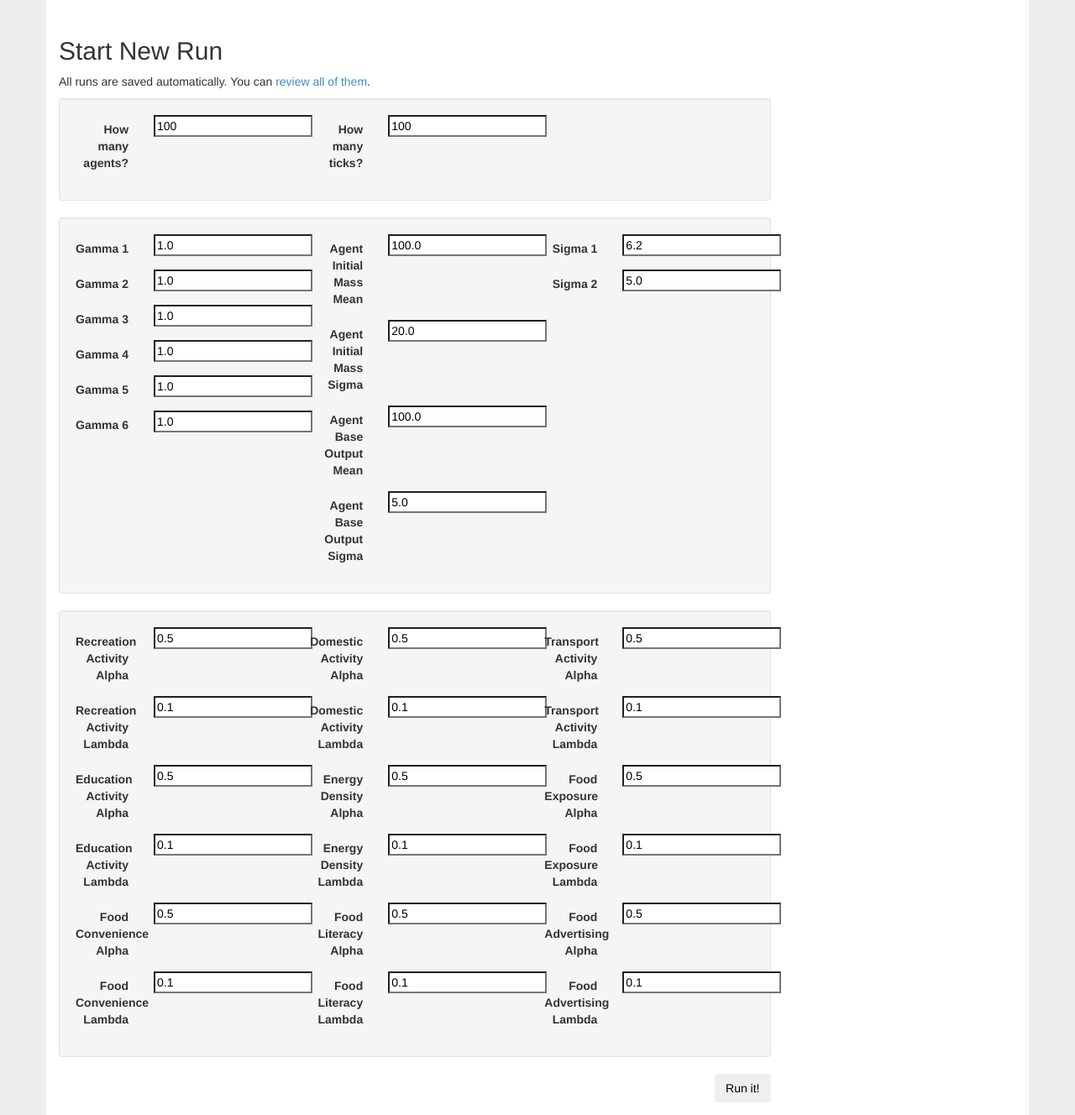
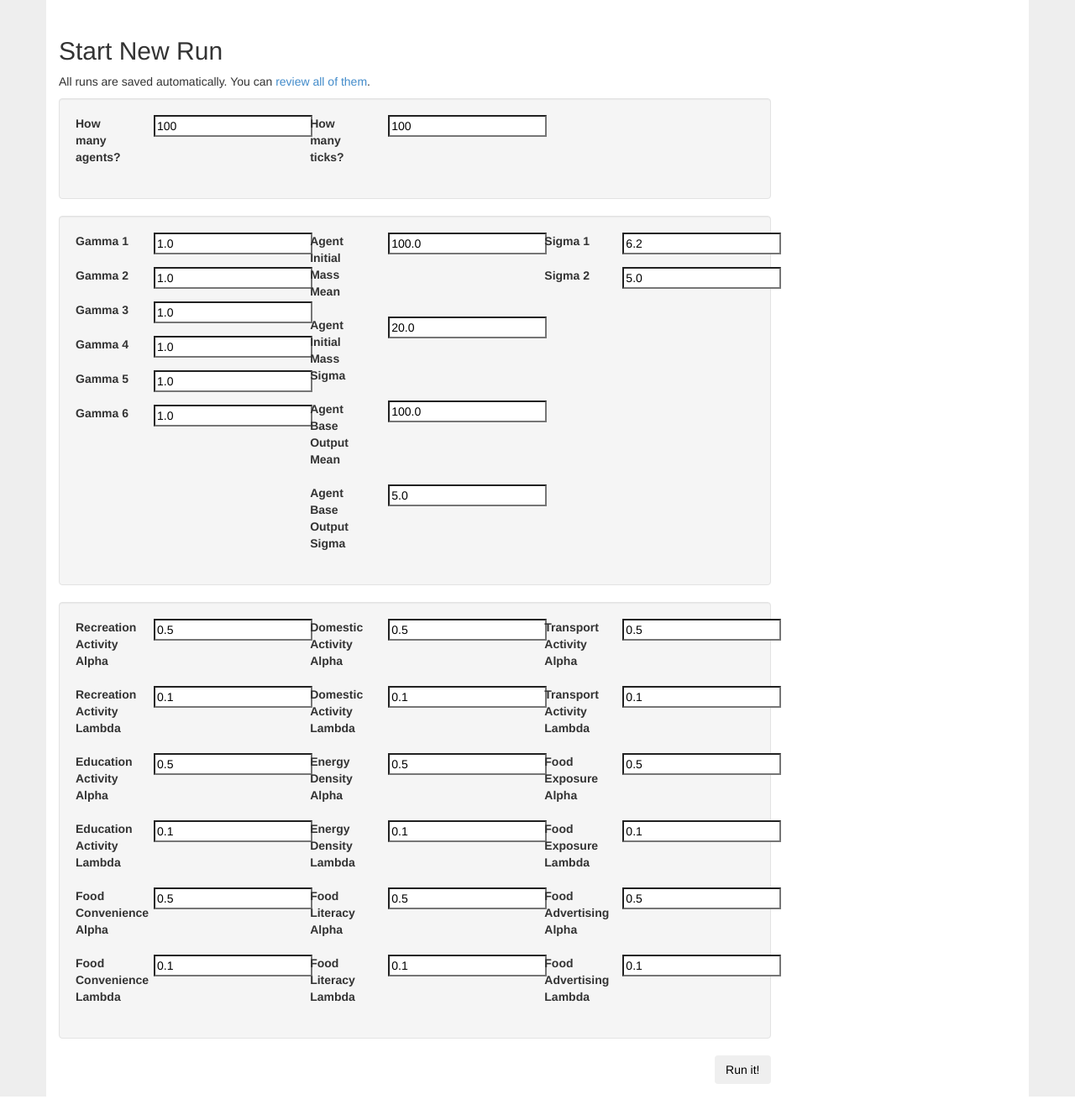
Before and after one commit to ccnmtl/capsim, a Django app: page /run/new/ in a window 1280 px wide. Shown: the part 51-1379 px from the top of the page at 84% size. After the commit the page ends 1357 px from the top, so only its background shows below. Run offline with Django 3.2, Linux system fonts and the light colour scheme; some libraries are stand-ins or nearby versions.

Commit message:
form tweaks

```diff
--- a/capsim/templates/main/index.html
+++ b/capsim/templates/main/index.html
@@ -44,26 +44,26 @@ makeGraph("div.placeholder", runData, runStdDevs);
 
 <form action="." method="post" class="form-horizontal" role="form">
 
-  {{ form.non_field_errors }}
-
+{{ form.non_field_errors }}
 
 <div class="well">
-<div class="row">
+	<div class="row">
+
 <div class="col-md-4">
 
   <div class="form-group">
 		{{ form.number_agents.errors }}
-    <label for="inputAgents" class="col-sm-4 control-label">How many agents?</label>
+    <label for="inputAgents" class="col-sm-4 ">How many agents?</label>
     <div class="col-sm-8">
 			{{ form.number_agents }}
     </div>
   </div>
+</div>
 
-</div>
 <div class="col-md-4">
   <div class="form-group">
 		{{ form.ticks.errors }}
-    <label for="inputTicks" class="col-sm-4 control-label">How many ticks?</label>
+    <label for="inputTicks" class="col-sm-4 ">How many ticks?</label>
     <div class="col-sm-8">
       {{ form.ticks }}
     </div>
@@ -75,13 +75,12 @@ makeGraph("div.placeholder", runData, runStdDevs);
 </div>
 </div>
 </div>
-
 <div class="well">
 <div class="row">
 <div class="col-md-4">
   <div class="form-group">
 		{{ form.gamma_1.errors }}
-    <label for="inputGamma1" class="col-sm-4 control-label">Gamma 1</label>
+    <label for="inputGamma1" class="col-sm-4 ">Gamma 1</label>
     <div class="col-sm-8">
       {{ form.gamma_1 }}
     </div>
@@ -90,7 +89,7 @@ makeGraph("div.placeholder", runData, runStdDevs);
 
   <div class="form-group">
 		{{ form.gamma_2.errors }}
-    <label for="inputGamma2" class="col-sm-4 control-label">Gamma 2</label>
+    <label for="inputGamma2" class="col-sm-4 ">Gamma 2</label>
     <div class="col-sm-8">
       {{ form.gamma_2 }}
     </div>
@@ -99,7 +98,7 @@ makeGraph("div.placeholder", runData, runStdDevs);
 
   <div class="form-group">
 		{{ form.gamma_3.errors }}
-    <label for="inputGamma3" class="col-sm-4 control-label">Gamma 3</label>
+    <label for="inputGamma3" class="col-sm-4 ">Gamma 3</label>
     <div class="col-sm-8">
       {{ form.gamma_3 }}
     </div>
@@ -108,7 +107,7 @@ makeGraph("div.placeholder", runData, runStdDevs);
 
   <div class="form-group">
 		{{ form.gamma_4.errors }}
-    <label for="inputGamma4" class="col-sm-4 control-label">Gamma 4</label>
+    <label for="inputGamma4" class="col-sm-4 ">Gamma 4</label>
     <div class="col-sm-8">
       {{ form.gamma_4 }}
     </div>
@@ -117,7 +116,7 @@ makeGraph("div.placeholder", runData, runStdDevs);
 
   <div class="form-group">
 		{{ form.gamma_5.errors }}
-    <label for="inputGamma5" class="col-sm-4 control-label">Gamma 5</label>
+    <label for="inputGamma5" class="col-sm-4 ">Gamma 5</label>
     <div class="col-sm-8">
       {{ form.gamma_5 }}
     </div>
@@ -125,7 +124,7 @@ makeGraph("div.placeholder", runData, runStdDevs);
 
   <div class="form-group">
 		{{ form.gamma_6.errors }}
-    <label for="inputGamma6" class="col-sm-4 control-label">Gamma 6</label>
+    <label for="inputGamma6" class="col-sm-4 ">Gamma 6</label>
     <div class="col-sm-8">
       {{ form.gamma_6 }}
     </div>
@@ -136,7 +135,7 @@ makeGraph("div.placeholder", runData, runStdDevs);
   <div class="form-group">
 		{{ form.agent_initial_mass_mean.errors }}
     <label for="inputAgentInitialMassMean" class="col-sm-4
-    control-label">Agent Initial Mass Mean</label>
+    ">Agent Initial Mass Mean</label>
     <div class="col-sm-8">
       {{ form.agent_initial_mass_mean }}
     </div>
@@ -146,7 +145,7 @@ makeGraph("div.placeholder", runData, runStdDevs);
   <div class="form-group">
 		{{ form.agent_initial_mass_sigma.errors }}
     <label for="inputAgentInitialMassSigma" class="col-sm-4
-    control-label">Agent Initial Mass Sigma</label>
+    ">Agent Initial Mass Sigma</label>
     <div class="col-sm-8">
       {{ form.agent_initial_mass_sigma }}
     </div>
@@ -155,7 +154,7 @@ makeGraph("div.placeholder", runData, runStdDevs);
   <div class="form-group">
 		{{ form.agent_base_output_mean.errors }}
     <label for="inputAgentBaseOutputMean" class="col-sm-4
-    control-label">Agent Base Output Mean</label>
+    ">Agent Base Output Mean</label>
     <div class="col-sm-8">
       {{ form.agent_base_output_mean }}
     </div>
@@ -165,7 +164,7 @@ makeGraph("div.placeholder", runData, runStdDevs);
   <div class="form-group">
 		{{ form.agent_base_output_sigma.errors }}
     <label for="inputAgentBaseOuputSigma" class="col-sm-4
-    control-label">Agent Base Output Sigma</label>
+    ">Agent Base Output Sigma</label>
     <div class="col-sm-8">
       {{ form.agent_base_output_sigma }}
     </div>
@@ -175,7 +174,7 @@ makeGraph("div.placeholder", runData, runStdDevs);
 <div class="col-md-4">
   <div class="form-group">
 		{{ form.sigma_1.errors }}
-    <label for="inputSigma1" class="col-sm-4 control-label">Sigma 1</label>
+    <label for="inputSigma1" class="col-sm-4 ">Sigma 1</label>
     <div class="col-sm-8">
       {{ form.sigma_1 }}
     </div>
@@ -184,7 +183,7 @@ makeGraph("div.placeholder", runData, runStdDevs);
 
   <div class="form-group">
 		{{ form.sigma_2.errors }}
-    <label for="inputSigma2" class="col-sm-4 control-label">Sigma 2</label>
+    <label for="inputSigma2" class="col-sm-4 ">Sigma 2</label>
     <div class="col-sm-8">
       {{ form.sigma_2 }}
     </div>
@@ -193,7 +192,6 @@ makeGraph("div.placeholder", runData, runStdDevs);
 </div>
 </div>
 </div>
-
 <div class="well">
 <div class="row">
 <div class="col-md-4">
@@ -201,7 +199,7 @@ makeGraph("div.placeholder", runData, runStdDevs);
   <div class="form-group">
 		{{ form.recreation_activity_alpha.errors }}
     <label for="inputRecreationActivityAlpha" class="col-sm-4
-    control-label">Recreation Activity Alpha</label>
+    ">Recreation Activity Alpha</label>
     <div class="col-sm-8">
       {{ form.recreation_activity_alpha }}
     </div>
@@ -209,7 +207,7 @@ makeGraph("div.placeholder", runData, runStdDevs);
   <div class="form-group">
 		{{ form.recreation_activity_lambda.errors }}
     <label for="inputRecreationActivityLambda" class="col-sm-4
-    control-label">Recreation Activity Lambda</label>
+    ">Recreation Activity Lambda</label>
     <div class="col-sm-8">
       {{ form.recreation_activity_lambda }}
     </div>
@@ -219,7 +217,7 @@ makeGraph("div.placeholder", runData, runStdDevs);
   <div class="form-group">
 		{{ form.education_activity_alpha.errors }}
     <label for="inputEducationActivityAlpha" class="col-sm-4
-    control-label">Education Activity Alpha</label>
+    ">Education Activity Alpha</label>
     <div class="col-sm-8">
       {{ form.education_activity_alpha }}
     </div>
@@ -228,7 +226,7 @@ makeGraph("div.placeholder", runData, runStdDevs);
   <div class="form-group">
 		{{ form.education_activity_lambda.errors }}
     <label for="inputEducationActivityLambda" class="col-sm-4
-    control-label">Education Activity Lambda</label>
+    ">Education Activity Lambda</label>
     <div class="col-sm-8">
       {{ form.education_activity_lambda }}
     </div>
@@ -237,7 +235,7 @@ makeGraph("div.placeholder", runData, runStdDevs);
   <div class="form-group">
 		{{ form.food_convenience_alpha.errors }}
     <label for="inputFoodConvenienceAlpha" class="col-sm-4
-    control-label">Food Convenience Alpha</label>
+    ">Food Convenience Alpha</label>
     <div class="col-sm-3">
       {{ form.food_convenience_alpha }}
     </div>
@@ -247,7 +245,7 @@ makeGraph("div.placeholder", runData, runStdDevs);
   <div class="form-group">
 		{{ form.food_convenience_lambda.errors }}
     <label for="inputFoodConvenienceLambda" class="col-sm-4
-    control-label">Food Convenience Lambda</label>
+    ">Food Convenience Lambda</label>
     <div class="col-sm-8">
       {{ form.food_convenience_lambda }}
     </div>
@@ -259,7 +257,7 @@ makeGraph("div.placeholder", runData, runStdDevs);
   <div class="form-group">
 		{{ form.domestic_activity_alpha.errors }}
     <label for="inputDomesticActivityAlpha" class="col-sm-4
-    control-label">Domestic Activity Alpha</label>
+    ">Domestic Activity Alpha</label>
     <div class="col-sm-8">
       {{ form.domestic_activity_alpha }}
     </div>
@@ -269,7 +267,7 @@ makeGraph("div.placeholder", runData, runStdDevs);
   <div class="form-group">
 		{{ form.domestic_activity_lambda.errors }}
     <label for="inputDomesticActivityLambda" class="col-sm-4
-    control-label">Domestic Activity Lambda</label>
+    ">Domestic Activity Lambda</label>
     <div class="col-sm-8">
       {{ form.domestic_activity_lambda }}
     </div>
@@ -278,7 +276,7 @@ makeGraph("div.placeholder", runData, runStdDevs);
   <div class="form-group">
 		{{ form.energy_density_alpha.errors }}
     <label for="inputEnergyDensityAlpha" class="col-sm-4
-    control-label">Energy Density Alpha</label>
+    ">Energy Density Alpha</label>
     <div class="col-sm-8">
       {{ form.energy_density_alpha }}
     </div>
@@ -286,7 +284,7 @@ makeGraph("div.placeholder", runData, runStdDevs);
   <div class="form-group">
 		{{ form.energy_density_lambda.errors }}
     <label for="inputEnergyDensityLambda" class="col-sm-4
-    control-label">Energy Density Lambda</label>
+    ">Energy Density Lambda</label>
     <div class="col-sm-8">
       {{ form.energy_density_lambda }}
     </div>
@@ -295,7 +293,7 @@ makeGraph("div.placeholder", runData, runStdDevs);
  <div class="form-group">
 		{{ form.food_literacy_alpha.errors }}
     <label for="inputFoodLiteracyAlpha" class="col-sm-4
-    control-label">Food Literacy Alpha</label>
+    ">Food Literacy Alpha</label>
     <div class="col-sm-8">
       {{ form.food_literacy_alpha }}
     </div>
@@ -305,7 +303,7 @@ makeGraph("div.placeholder", runData, runStdDevs);
   <div class="form-group">
 		{{ form.food_literacy_lambda.errors }}
     <label for="inputFoodLiteracyLambda" class="col-sm-4
-    control-label">Food Literacy Lambda</label>
+    ">Food Literacy Lambda</label>
     <div class="col-sm-8">
       {{ form.food_literacy_lambda }}
     </div>
@@ -319,7 +317,7 @@ makeGraph("div.placeholder", runData, runStdDevs);
  <div class="form-group">
 		{{ form.transport_activity_alpha.errors }}
     <label for="inputTransportActivityAlpha" class="col-sm-4
-    control-label">Transport Activity Alpha</label>
+    ">Transport Activity Alpha</label>
     <div class="col-sm-8">
       {{ form.transport_activity_alpha }}
     </div>
@@ -329,7 +327,7 @@ makeGraph("div.placeholder", runData, runStdDevs);
   <div class="form-group">
 		{{ form.transport_activity_lambda.errors }}
     <label for="inputTransportActivityLambda" class="col-sm-4
-    control-label">Transport Activity Lambda</label>
+    ">Transport Activity Lambda</label>
     <div class="col-sm-8">
       {{ form.transport_activity_lambda }}
     </div>
@@ -339,7 +337,7 @@ makeGraph("div.placeholder", runData, runStdDevs);
   <div class="form-group">
 		{{ form.food_exposure_alpha.errors }}
     <label for="inputFoodExposureAlpha" class="col-sm-4
-    control-label">Food Exposure Alpha</label>
+    ">Food Exposure Alpha</label>
     <div class="col-sm-8">
       {{ form.food_exposure_alpha }}
     </div>
@@ -349,7 +347,7 @@ makeGraph("div.placeholder", runData, runStdDevs);
   <div class="form-group">
 		{{ form.food_exposure_lambda.errors }}
     <label for="inputFoodExposureLambda" class="col-sm-4
-    control-label">Food Exposure Lambda</label>
+    ">Food Exposure Lambda</label>
     <div class="col-sm-8">
       {{ form.food_exposure_lambda }}
     </div>
@@ -358,7 +356,7 @@ makeGraph("div.placeholder", runData, runStdDevs);
   <div class="form-group">
 		{{ form.food_advertising_alpha.errors }}
     <label for="inputFoodAdvertisingAlpha" class="col-sm-4
-    control-label">Food Advertising Alpha</label>
+    ">Food Advertising Alpha</label>
     <div class="col-sm-3">
       {{ form.food_advertising_alpha }}
     </div>
@@ -368,7 +366,7 @@ makeGraph("div.placeholder", runData, runStdDevs);
   <div class="form-group">
 		{{ form.food_advertising_lambda.errors }}
     <label for="inputFoodAdvertisingLambda" class="col-sm-4
-    control-label">Food Advertising Lambda</label>
+    ">Food Advertising Lambda</label>
     <div class="col-sm-8">
       {{ form.food_advertising_lambda }}
     </div>
@@ -379,7 +377,6 @@ makeGraph("div.placeholder", runData, runStdDevs);
 </div>
 </div>
 </div>
-
 <div class="form-group">
 <div class="col-sm-12">
 <button type="submit" class="btn pull-right">Run it!</button>
```
